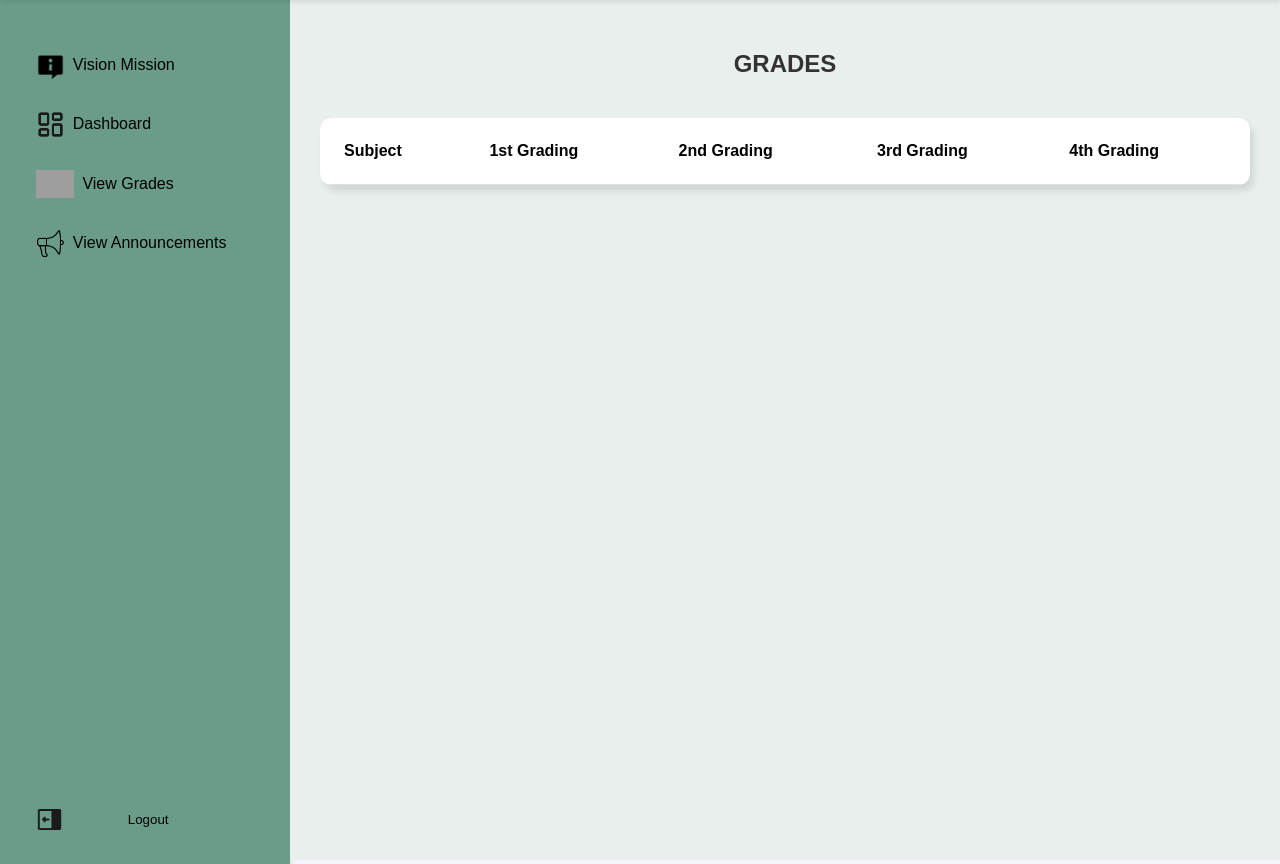
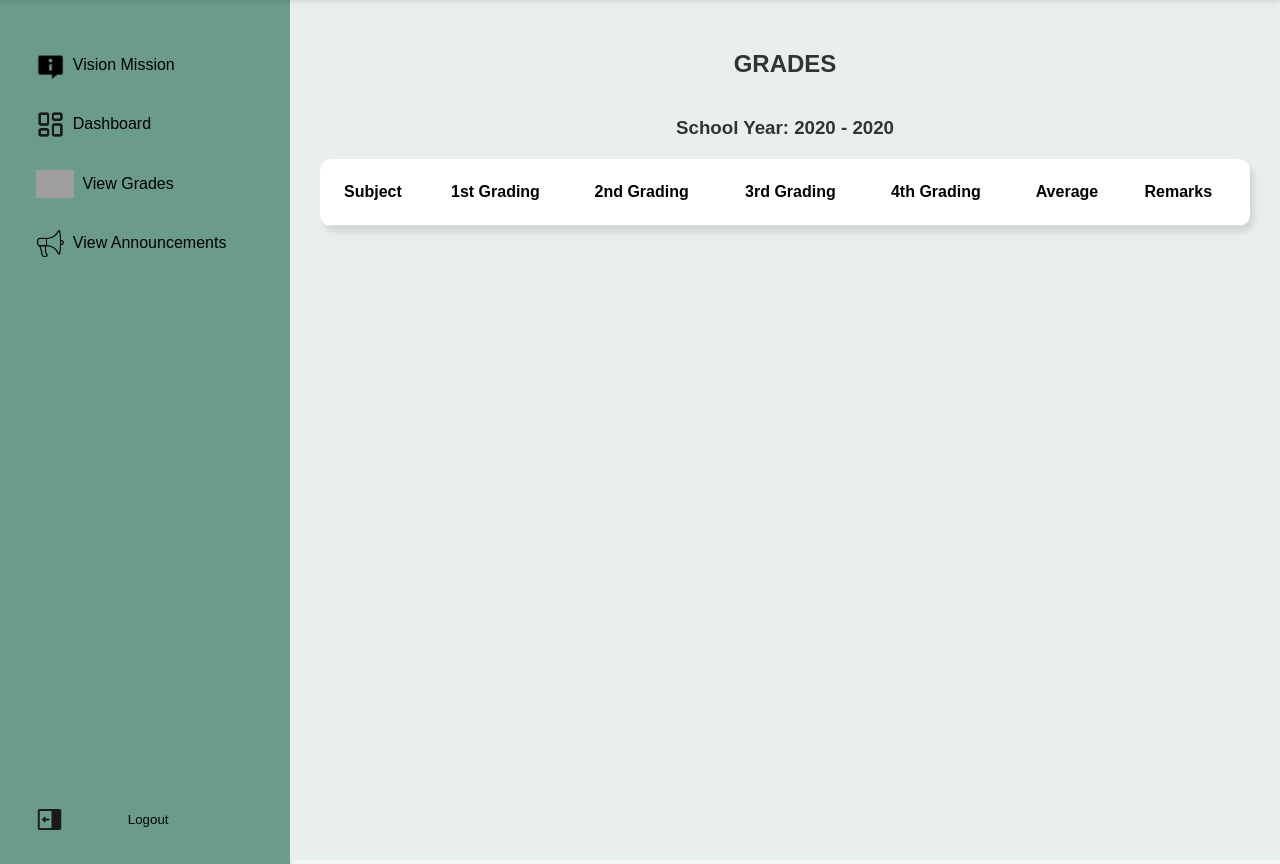
Before and after one commit to TheRealAngelo/GradeViewPortal, a PHP site: page /student/dashboard.php in a window 1280 px wide. Shown: the part 86-950 px from the top of the page. Run offline with PHP 8.4, Linux system fonts and the light colour scheme; the visitor is signed in with stand-in values (Sample User, id 1); tables that the repository leaves empty or names only in its code hold one stand-in row (values such as "Sample post"); lists and menus that the app fills with data are empty; grey boxes are pictures that could not be loaded.

Commit message:
dashboard only fixes

```diff
--- a/src/student/dashboard.php
+++ b/src/student/dashboard.php
@@ -14,6 +14,13 @@ $name_stmt->bind_param("i", $_SESSION['user_id']);
 $name_stmt->execute();
 $name_result = $name_stmt->get_result();
 $student_name = $name_result->fetch_assoc()['full_name'];
+
+// Fetch the current school year
+$school_year_stmt = $conn->prepare("SELECT CONCAT(year_start, ' - ', year_end) AS school_year FROM school_year ORDER BY year_start DESC LIMIT 1");
+$school_year_stmt->execute();
+$school_year_result = $school_year_stmt->get_result();
+$schoolYear = $school_year_result->fetch_assoc()['school_year'];
+
 ?>
 <!DOCTYPE html>
 <html lang="en">
@@ -31,6 +38,7 @@ $student_name = $name_result->fetch_assoc()['full_name'];
         <?php include 'sidebar.php'; ?>
         <div class="content">
             <h2>GRADES</h2>
+            <h3 style="width: fit-content">School Year: <?php echo htmlspecialchars($schoolYear); ?></h3>
             <table>
                 <tr>
                     <th>Subject</th>
@@ -38,6 +46,8 @@ $student_name = $name_result->fetch_assoc()['full_name'];
                     <th>2nd Grading</th>
                     <th>3rd Grading</th>
                     <th>4th Grading</th>
+                    <th>Average</th>
+                    <th>Remarks</th>
                 </tr>
                 <?php
                 // get niya grades ni student
@@ -58,6 +68,19 @@ $student_name = $name_result->fetch_assoc()['full_name'];
                         <td><?php echo htmlspecialchars($row['2ndGrading']); ?></td>
                         <td><?php echo htmlspecialchars($row['3rdGrading']); ?></td>
                         <td><?php echo htmlspecialchars($row['4thGrading']); ?></td>
+                        <td><?php
+                            $average = ($row['1stGrading'] + $row['2ndGrading'] + $row['3rdGrading'] + $row['4thGrading']) / 4;
+                            echo htmlspecialchars(round($average));
+                        ?></td>
+                        <td>
+                            <?php
+                            if ($row['1stGrading'] == 0 || $row['2ndGrading'] == 0 || $row['3rdGrading'] == 0 || $row['4thGrading'] == 0) {
+                                echo 'IN PROCESS';
+                            } else {
+                                echo $average >= 75 ? 'PASSED' : 'FAIL';
+                            }
+                            ?>
+                        </td>
                         <!-- Araling Panlipunan (AP) -->
                         <!-- MAPEH -->
                         <!-- COMPUTER/TLE -->
```
